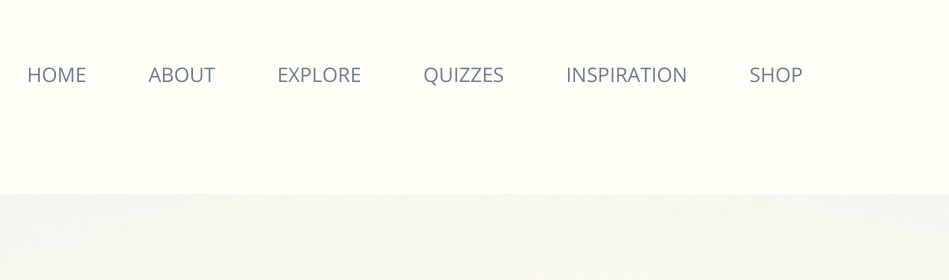
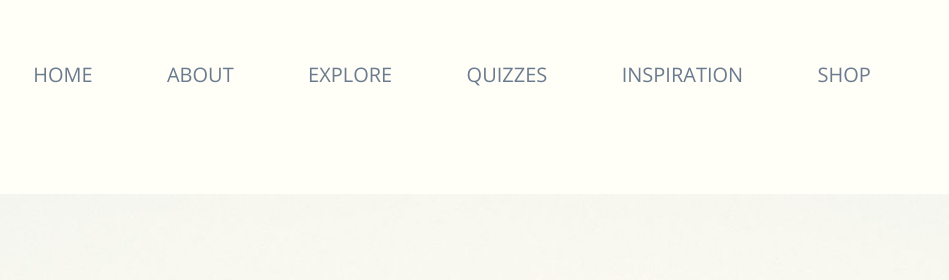
Before and after one commit to tchenbrian/The-Happiness-Project, a plain HTML site: page index.html in a window 1280 px wide. Shown: the top 280 px of the page, 331-1280 px from the left. Drawn offline with nearby package versions, Linux system fonts and the light colour scheme; a web font is replaced by a local one.

Commit message:
revert
revert

```diff
--- a/styles/nav.css
+++ b/styles/nav.css
@@ -83,7 +83,7 @@ nav li {
 	font-size: 20px;
 	list-style-type: none;
 	text-transform: uppercase;
-    margin: 0% 2.5% 0 2.5%;
+    margin: 0% 3% 0 3%;
     padding: 45px 0;
 }
 
```
